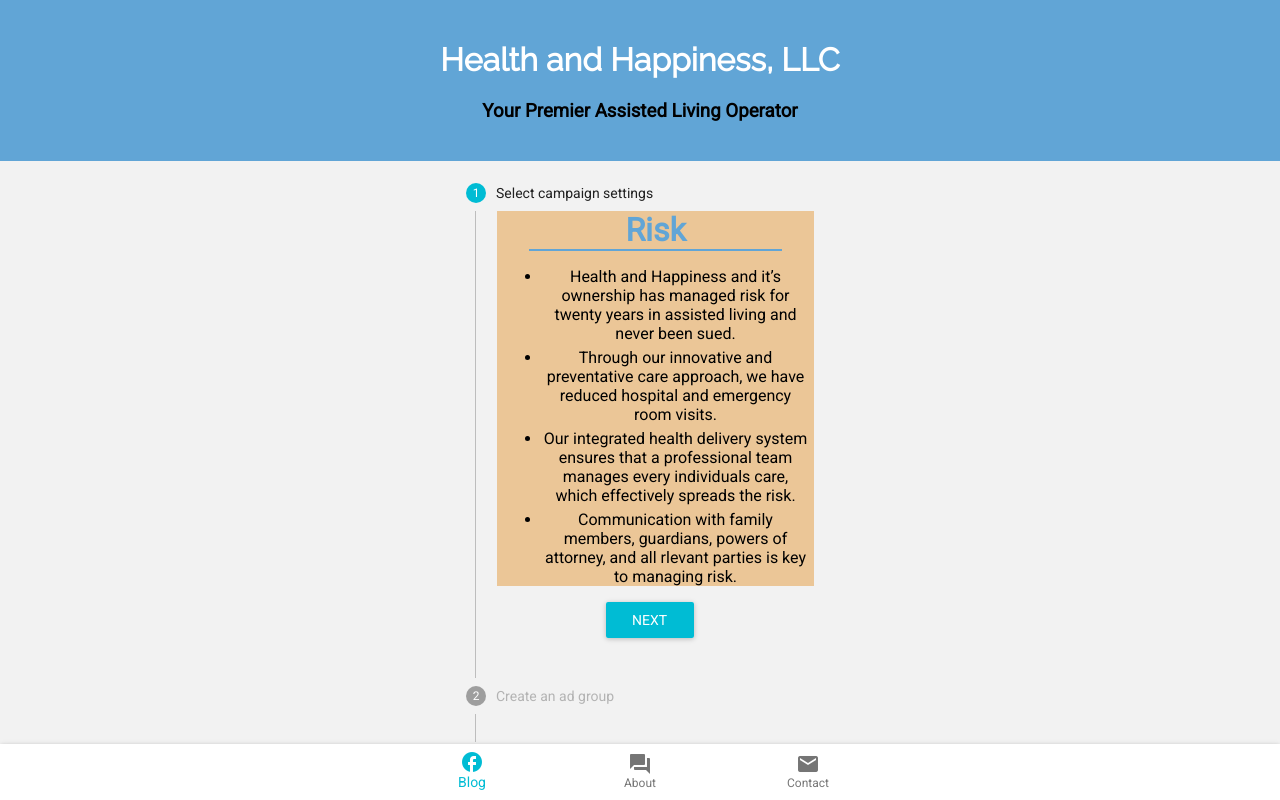
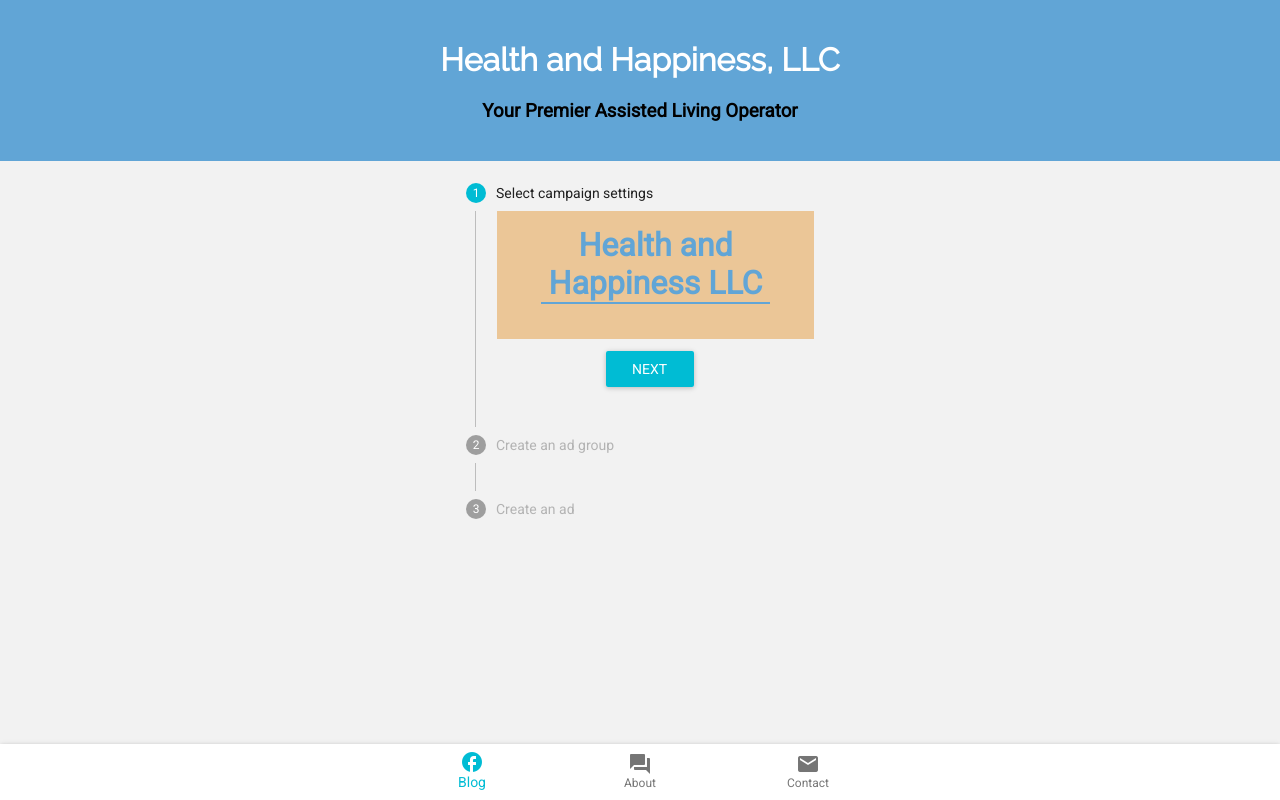
Before and after one commit to dylanavery720/health-happiness, a React (Create React App) app: page /about in a window 1280 px wide. Built offline with nearby package versions, Linux system fonts and the light colour scheme; what react-tap-event-plugin would draw is missing.

Commit message:
succint power point slides

```diff
--- a/src/Components/NavTabs/NavTabs.js
+++ b/src/Components/NavTabs/NavTabs.js
@@ -76,17 +76,8 @@ class NavTabs extends React.Component {
             {/* <img className="ppoint" src="/images/title.jpg"/> */}
 
               <div className="ppoint-box">
-                <h1 className="ppoint-underline">Risk</h1>
-                <ul>
-                  <li>Health and Happiness and it’s ownership has managed risk for twenty years
-in assisted living and never been sued.</li>
-                  <li>Through our innovative and preventative care approach, we have reduced
-hospital and emergency room visits.</li>
-                  <li>Our integrated health delivery system ensures that a professional team
-manages every individuals care, which effectively spreads the risk.</li>
-                  <li>Communication with family members, guardians, powers of attorney, and all
-rlevant parties is key to managing risk.</li>
-                </ul>
+                <h1 className="ppoint-underline">Health and Happiness LLC</h1>
+                <h2></h2>
               </div>
               {this.renderStepActions(0)}
             </StepContent>
@@ -94,7 +85,16 @@ rlevant parties is key to managing risk.</li>
           <Step>
             <StepLabel>Create an ad group</StepLabel>
             <StepContent>
-              <img className="ppoint" src="/images/risk.jpg"/>
+              {/* <img className="ppoint" src="/images/risk.jpg"/> */}
+              <div className="ppoint-box">
+                <h1 className="ppoint-underline">Risk</h1>
+                <ul>
+                  <li>Never been sued</li>
+                  <li>Reduced hospital visits</li>
+                  <li>Integrated health delivery system </li>
+                  <li>Communication with family members and guardians </li>
+                </ul>
+              </div>
               {this.renderStepActions(1)}
             </StepContent>
           </Step>
--- a/src/Components/Presentation/Presentation.css
+++ b/src/Components/Presentation/Presentation.css
@@ -12,6 +12,7 @@
 
 .ppoint-box{
   background-color: #EBC697;
+  padding: 15px;
 }
 
 .ppoint-underline{
```
